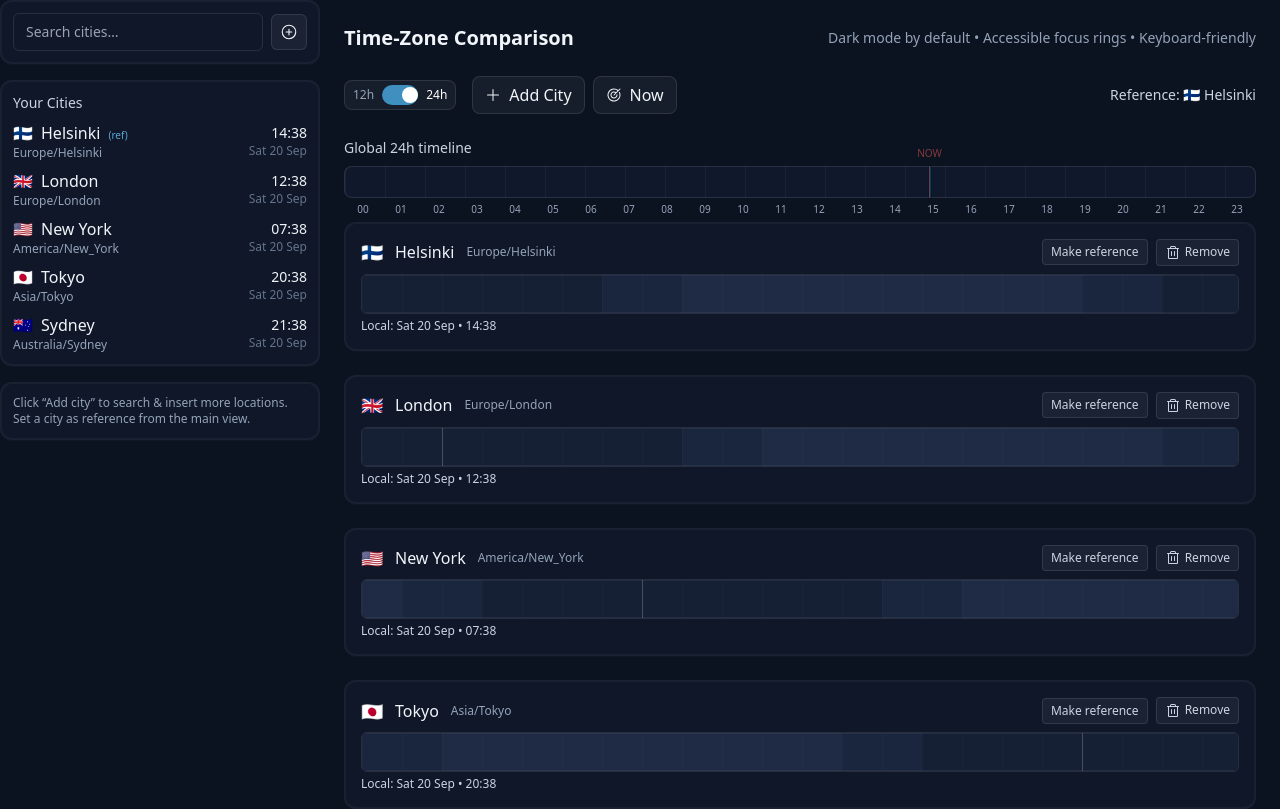
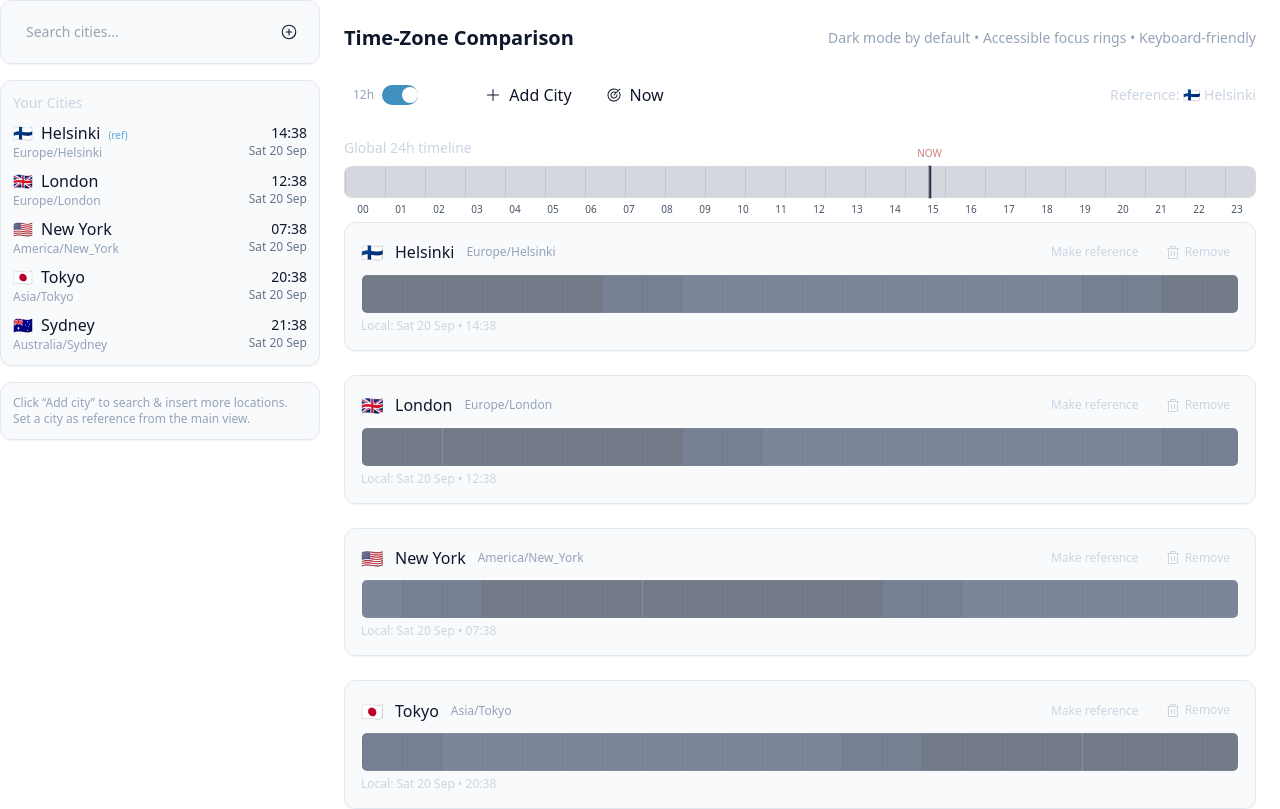
Before and after one commit to aidendmercer/Tim-Zone-Helper, a Next.js app: page / in a window 1280 px wide. Shown: the top 809 px of the page. Built offline with nearby package versions, Linux system fonts and the light colour scheme.

Commit message:
Update globals.css

```diff
--- a/app/globals.css
+++ b/app/globals.css
@@ -2,13 +2,13 @@
 @tailwind components;
 @tailwind utilities;
 
-/* Color tokens (muted) */
+/* Light theme tokens */
 :root {
-  --bg: #0b1220;
-  --panel: #121a2f;
-  --muted: #94a3b8;
-  --text: #e5e7eb;
-  --ring: #3f8fbf;
+  --bg: #ffffff;
+  --panel: #f8fafc; /* slate-50 */
+  --muted: #475569; /* slate-600 */
+  --text: #0f172a;  /* slate-900 */
+  --ring: #2563eb;  /* blue-600 */
 }
 
 html, body, #__next {
@@ -16,55 +16,56 @@ html, body, #__next {
 }
 
 html {
-  color-scheme: dark;
+  color-scheme: light;
 }
 
 body {
-  @apply bg-ink text-slate-100 antialiased;
+  /* Light mode base */
+  @apply bg-white text-slate-900 antialiased;
 }
 
 a {
-  @apply underline underline-offset-2 decoration-slate-500 hover:decoration-accent-500;
+  @apply underline underline-offset-2 decoration-slate-300 hover:decoration-blue-500;
 }
 
 .focus-ring {
-  @apply focus:outline-none focus-visible:ring-2 focus-visible:ring-accent-500 focus-visible:ring-offset-2 focus-visible:ring-offset-ink;
+  @apply focus:outline-none focus-visible:ring-2 focus-visible:ring-blue-600 focus-visible:ring-offset-2 focus-visible:ring-offset-white;
 }
 
-/* Timeline specifics */
+/* Timeline specifics (light) */
 .timeline-grid {
-  background-image:
-    linear-gradient(to right, rgba(148,163,184,0.07) 1px, transparent 1px);
+  /* subtle vertical lines every hour; color adapts to pxPerHour via inline size */
+  background-image: linear-gradient(to right, rgba(15, 23, 42, 0.08) 1px, transparent 1px);
   background-size: 40px 100%;
 }
 
 .hour-labels {
-  @apply text-[10px] leading-none text-slate-400;
+  @apply text-[10px] leading-none text-slate-600;
 }
 
 /* Scrollbars */
 * {
   scrollbar-width: thin;
-  scrollbar-color: #334155 #0b1220;
+  scrollbar-color: #cbd5e1 #ffffff; /* thumb, track */
 }
 *::-webkit-scrollbar {
   width: 10px;
   height: 10px;
 }
 *::-webkit-scrollbar-thumb {
-  background: #334155;
+  background: #cbd5e1;
   border-radius: 8px;
 }
 *::-webkit-scrollbar-track {
-  background: #0b1220;
+  background: #ffffff;
 }
 
-/* Panel */
+/* Panel (light) */
 .panel {
-  @apply bg-ink-400/30 border border-white/5 rounded-xl shadow-soft;
+  @apply bg-slate-50 border border-slate-200 rounded-xl shadow-sm;
 }
 
 /* Date pill */
 .date-pill {
-  @apply text-[10px] px-2 py-0.5 rounded-full bg-white/10 text-slate-200 border border-white/10;
+  @apply text-[10px] px-2 py-0.5 rounded-full bg-slate-100 text-slate-700 border border-slate-200;
 }
```
